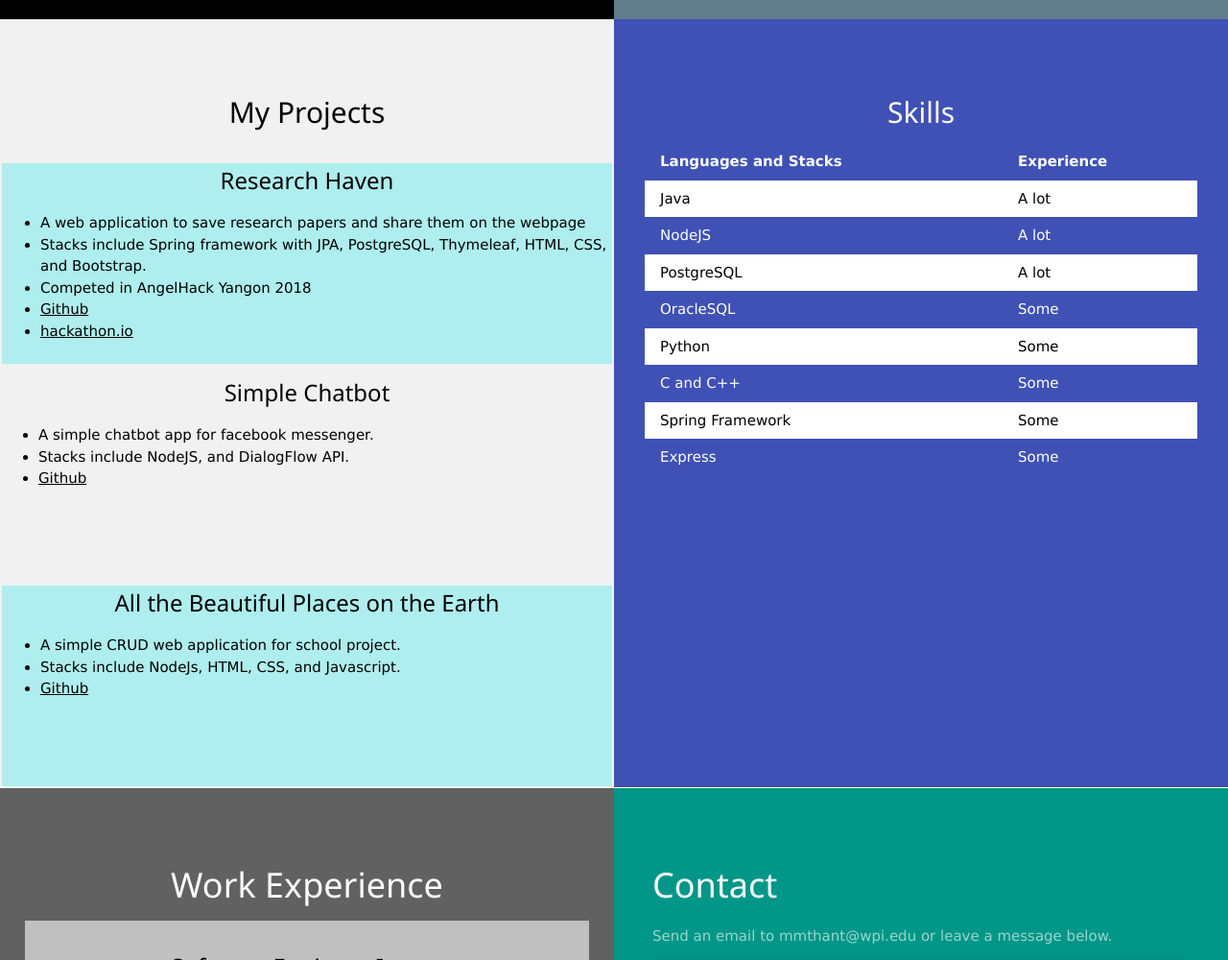
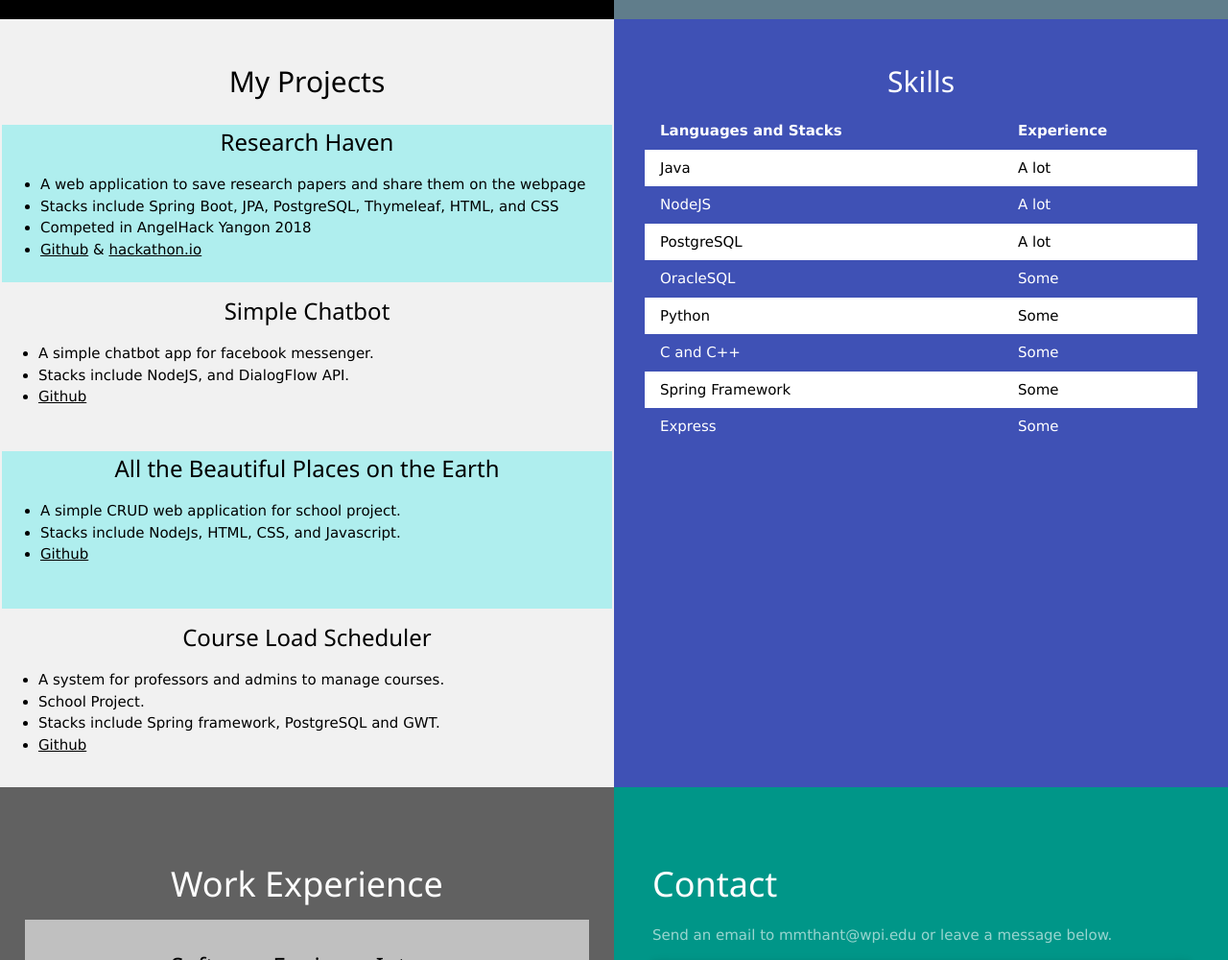
Before and after one commit to mmthant03/my_portfolio, a website: page public/index.html in a window 1280 px wide. Shown: the part 680-1680 px from the top of the page at 96% size. Drawn offline with nearby package versions, Linux system fonts and the light colour scheme.

Commit message:
Add a completed project

```diff
--- a/public/index.html
+++ b/public/index.html
@@ -72,24 +72,23 @@
     <!-- Second Grid: Work & Resume -->
     <div class="w3-row">
         <div class="w3-half w3-light-grey w3-center" style="min-height:800px" id="project">
-            <div class="w3-padding-64" style="height:140px">
+            <div class="w3-padding-32" style="height:100px">
                 <h2>My Projects</h2>
             </div>
             <div class="w3-row">
-                <div style="height:209px; background-color: paleturquoise; margin: 2px">
+                <div style="height:164px; background-color: paleturquoise; margin: 2px">
                     <h3>Research Haven</h3>
                     <ul style="text-align : left">
                         <li>A web application to save research papers and share them on the webpage</li>
-                        <li>Stacks include Spring framework with JPA, PostgreSQL, Thymeleaf, HTML, CSS, and Bootstrap.</li>
+                        <li>Stacks include Spring Boot, JPA, PostgreSQL, Thymeleaf, HTML, and CSS</li>
                         <li>Competed in AngelHack Yangon 2018</li>
-                        <li><a href="https://github.com/mmthant03/research_lib_test">Github</a></li>
-                        <li><a href="http://www.hackathon.io/103085">hackathon.io</a></li>
+                        <li><a href="https://github.com/mmthant03/research_lib_test">Github</a> & <a href="http://www.hackathon.io/103085">hackathon.io</a></li>
                     </ul>
                 </div>
             </div>
 
             <div class="w3-row">
-                <div style="height:209px">
+                <div style="height:154px">
                     <h3>Simple Chatbot</h3>
                     <ul style="text-align : left">
                         <li>A simple chatbot app for facebook messenger.</li>
@@ -100,7 +99,7 @@
             </div>
 
             <div class="w3-row">
-                <div class"w3-silver" style="height:209px; background-color: paleturquoise; margin: 2px">
+                <div class"w3-silver" style="height:164px; background-color: paleturquoise; margin: 2px">
                     <h3>All the Beautiful Places on the Earth</h3>
                     <ul style="text-align : left">
                         <li>A simple CRUD web application for school project.</li>
@@ -109,11 +108,23 @@
                     </ul>
                 </div>
             </div>
+
+            <div class="w3-row">
+                <div style="height:154px">
+                    <h3>Course Load Scheduler</h3>
+                    <ul style="text-align : left">
+                        <li>A system for professors and admins to manage courses.</li>
+                        <li>School Project.</li>
+                        <li>Stacks include Spring framework, PostgreSQL and GWT.</li>
+                        <li><a href="https://github.com/mmthant03/SimpleChatBot">Github</a></li>
+                    </ul>
+                </div>
+            </div>
         </div>
 
 
         <div class="w3-half w3-indigo w3-container" style="min-height:800px">
-            <div class="w3-padding-64 w3-center">
+            <div class="w3-padding-32 w3-center">
                 <h2>Skills</h2>
                 <div class="w3-container w3-responsive">
                     <table class="w3-table">
```
